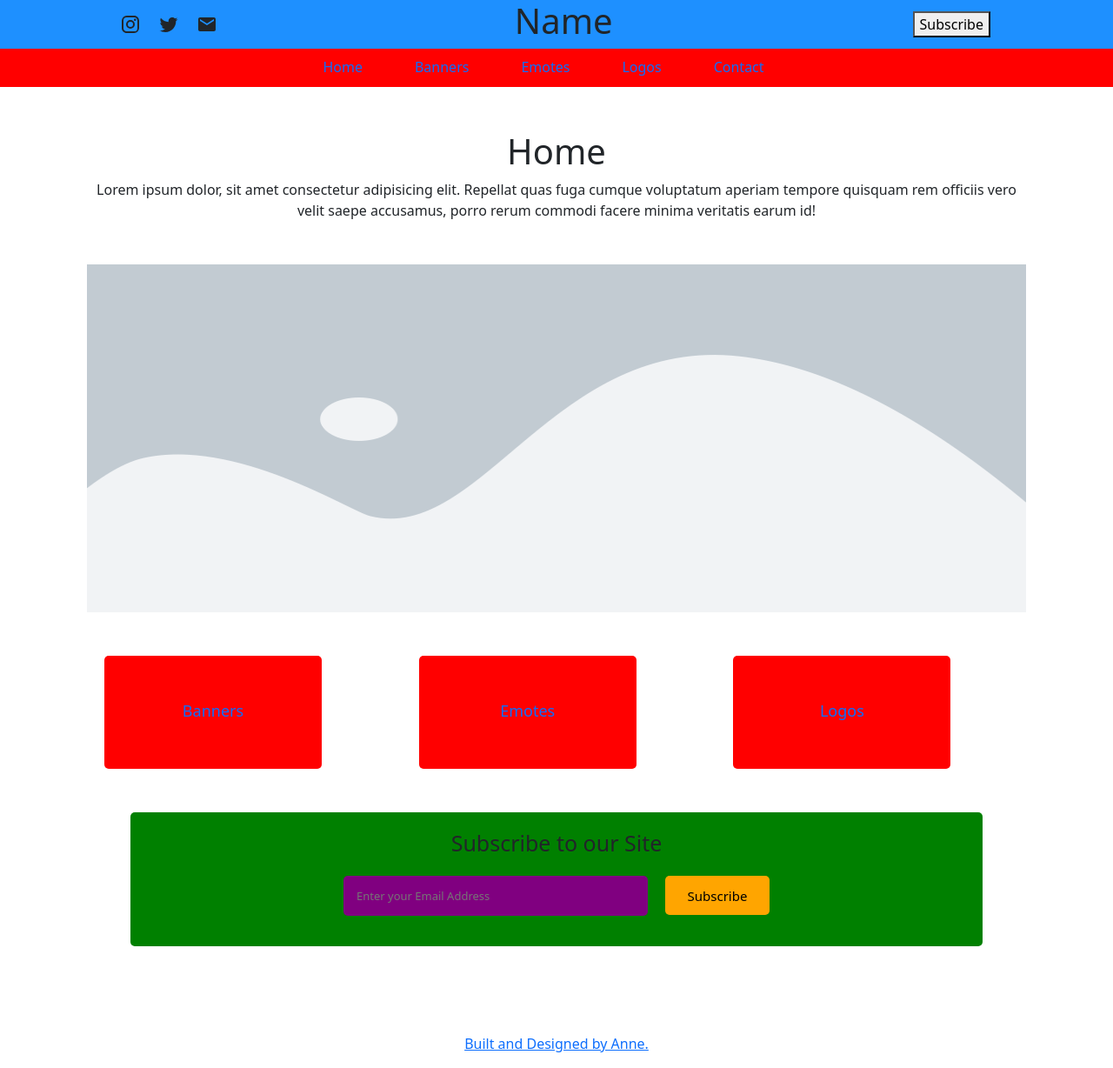
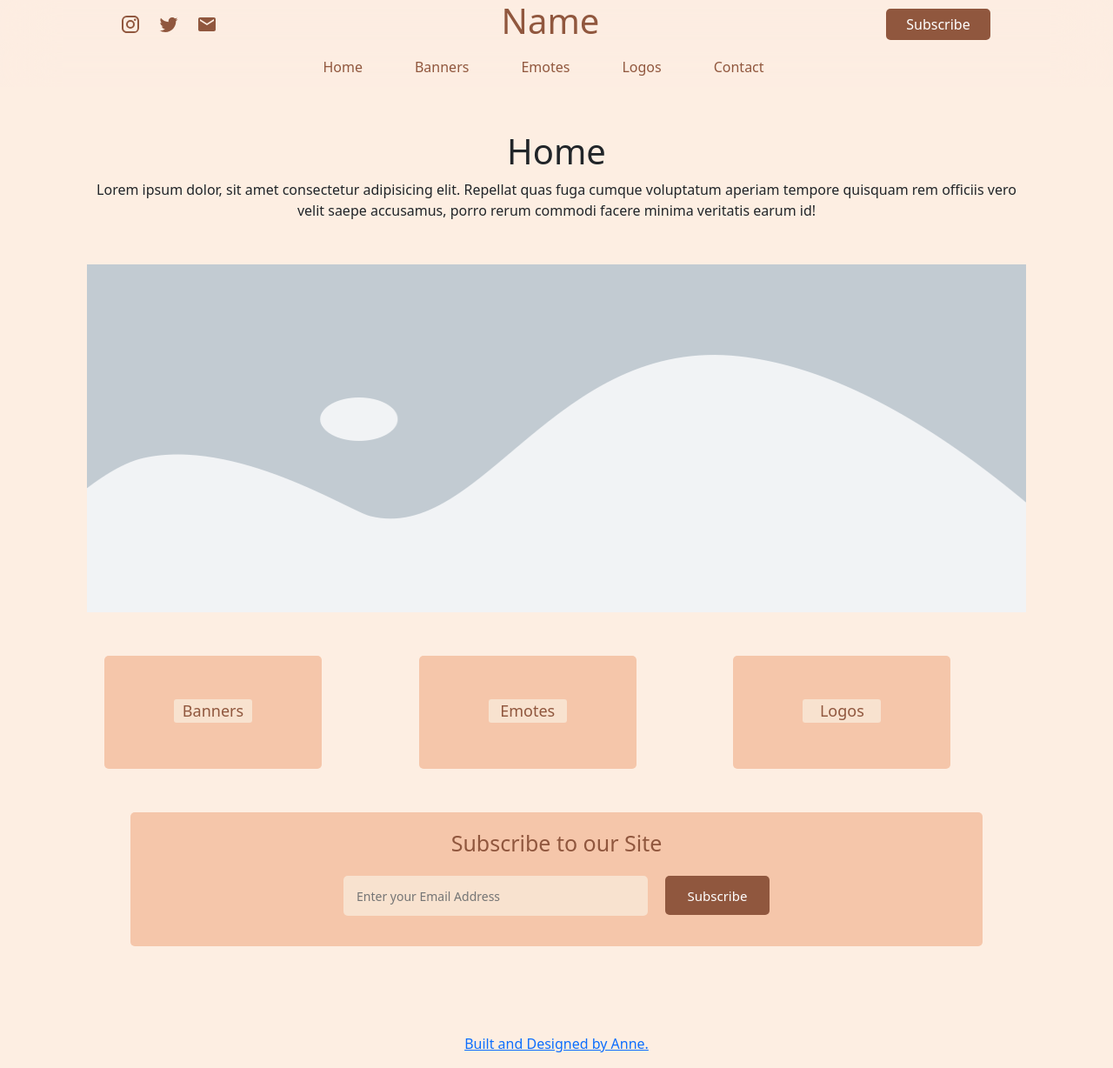
Before and after one commit to vian-ai/v1-ArtLabs, a React (Create React App) app: page /#/ in a window 1280 px wide. Shown: the whole page at 87% size. Built offline with nearby package versions, Linux system fonts and the light colour scheme.

Commit message:
edit nav and header structure, added basic styling

```diff
--- a/package.json
+++ b/package.json
@@ -12,6 +12,7 @@
     "@testing-library/user-event": "^13.5.0",
     "bootstrap": "^5.1.3",
     "react": "^18.2.0",
+    "react-bootstrap": "^2.4.0",
     "react-dom": "^18.2.0",
     "react-router-dom": "^6.3.0",
     "react-router-hash-link": "^2.4.3",
--- a/src/Components/Header.js
+++ b/src/Components/Header.js
@@ -16,7 +16,7 @@ const Header = () => {
                 <h1>Name</h1>
             </div>
             <div className='btn'>
-                <button>Subscribe</button>
+                <button className='btn-base'>Subscribe</button>
             </div>
             <div className='ham-container'>
                 <input className='checkbox' type='checkbox' name='' id='' />
--- a/src/Styles/App.css
+++ b/src/Styles/App.css
@@ -1,7 +1,14 @@
+@import url('./Variables.css');
+
 .App {
   text-align: center;
   margin: 0;
   padding: 0;
+  background-color: var(--pale-beige);
+}
+
+html, body {
+  background-color: var(--pale-beige);
 }
 
 .nav-menu {
@@ -12,7 +19,8 @@
   height: 50px;
   width: 100%;
   top: 50px;
-  background-color: red;
+  background-color: var(--transparent-beige);
+  backdrop-filter: blur(30px);
 }
 
 .nav-menu a {
@@ -20,4 +28,5 @@
   text-decoration: none;
   margin: 15px;
   padding-right: 30px;
+  color: var(--brown);
 }
--- a/src/Styles/Header.css
+++ b/src/Styles/Header.css
@@ -6,17 +6,29 @@
   width: 100%;
   top: 0;
   z-index: 2;
-  background-color: dodgerblue;
+  background-color: var(--transparent-beige);
+  backdrop-filter: blur(30px);
+  color: var(--brown);
 }
 
 .btn {
     margin-right: 10%;
 }
 
+.btn-base {
+  padding: 6px;
+  width: 120px;
+  color: white;
+  background-color: var(--brown);
+  border: none;
+  border-radius: 5px;
+}
+
 .social-icons {
     display: flex;
     align-items: center;
     margin-left: 10%;
+    color: var(--brown);
 }
 
 .ham-container {
--- a/src/Styles/Home.css
+++ b/src/Styles/Home.css
@@ -18,7 +18,7 @@
 }
 
 .tab-container {
-    background-color: red;
+    background-color: var(--beige);
     width: 250px;
     height: 130px;
     border-radius: 5px;
@@ -30,14 +30,27 @@
     margin: 50px;
 }
 
+.route-tab {
+    background-color: var(--light-beige);
+    color: var(--brown);
+    border-radius: 3px;
+    width: 90px;
+}
+
+.tab-container:hover {
+    transform: translateY(-6px);
+    box-shadow: 0 6px 10px 0 rgba(0, 0, 0, 0.281)
+}
+
 .sub-container {
     margin: 50px;
 }
 
 .sub-container .sub-content {
-    background-color: green;
+    background-color: var(--beige);
     padding: 20px;
     border-radius: 5px;
+    color: var(--brown);
     width: 100%;
 }
 
@@ -58,17 +71,17 @@
 
 .sub-container .sub-content footer input {
     border: unset;
-    background-color: purple;
+    background-color: var(--light-beige);
     padding: 15px;
-    font-size: 13px;
+    font-size: 14px;
     border-radius: 5px;
     width: 350px;
     height: 46px;
 }
 
 .sub-container .sub-content footer button {
-    background-color: orange;
-    color: black;
+    background-color: var(--brown);
+    color: white;
     border: unset;
     width: 120px;
     height: 45px;
--- a/src/Styles/Variables.css
+++ b/src/Styles/Variables.css
@@ -0,0 +1,15 @@
+
+
+:root {
+    --brown: #90573e;
+    --light-brown: #a87158;
+    --beige: #f5c6aa;
+    --light-beige: #f8e2cf;
+    --pale-beige: #fdeee2;
+    --pink: #ffc8c1;
+    --light-pink: #f8cfca;
+    --transparent-beige: #fdeee271;
+    /* --roboto: 'Roboto', sans-serif;
+    --kantumruy: 'Kantumruy Pro', sans-serif;
+    --montserrat: 'Montserrat', sans-serif; */
+}
```
Also changed, not shown: src/Components/ImgCarousel.js (+63 -0 lines), src/Styles/Global.css (deleted), 1 other file (tests, documents, lock files or other folders).
